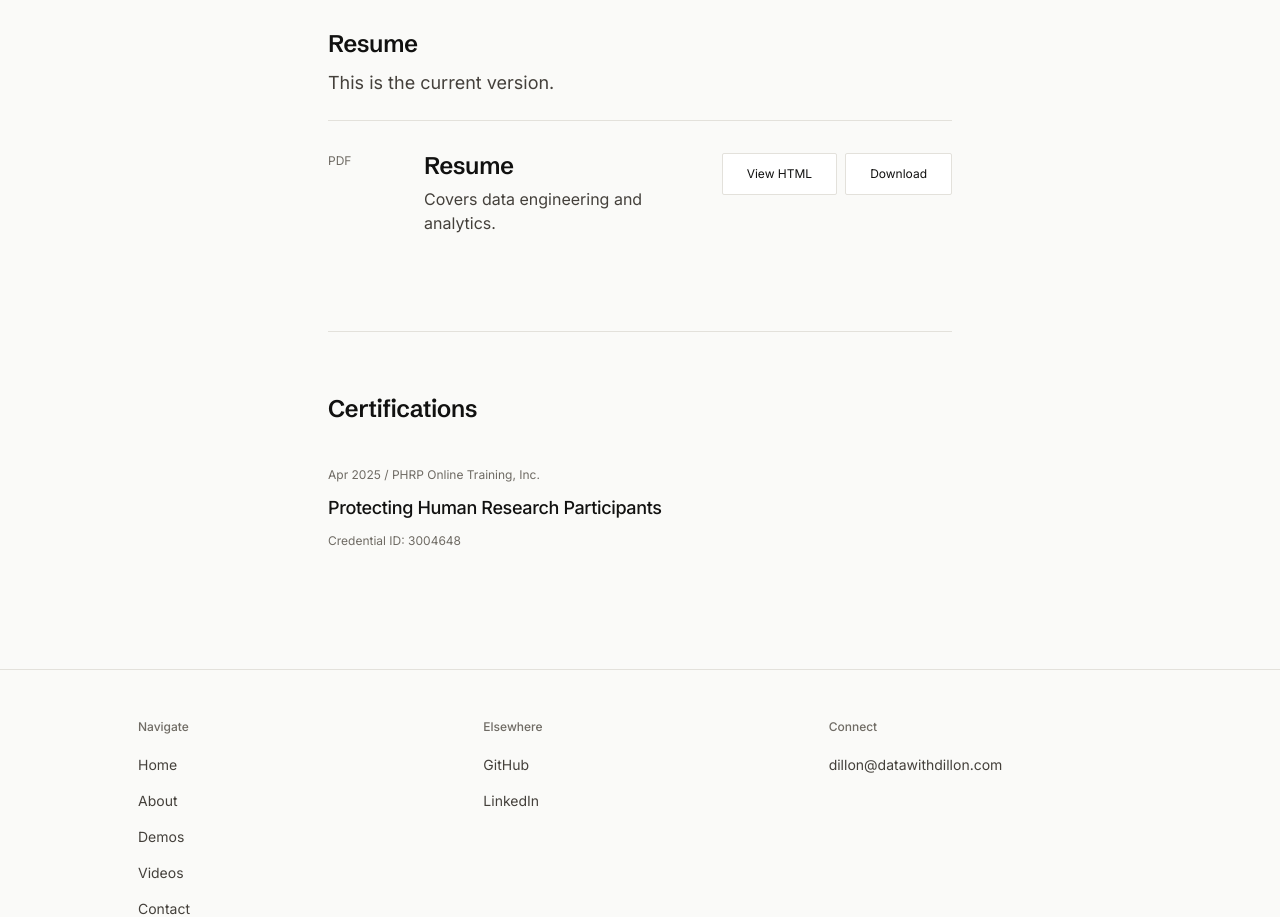
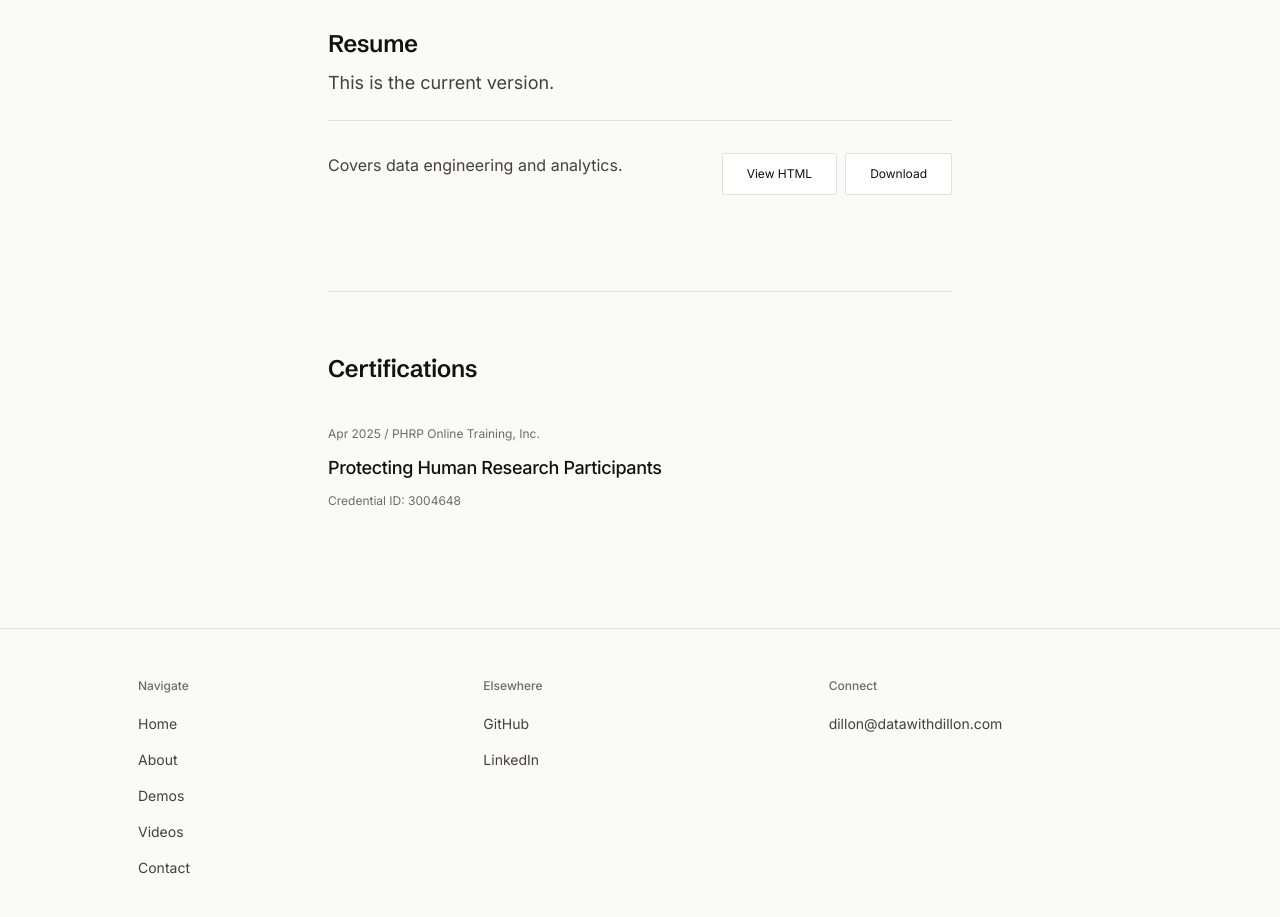
Before and after one commit to dillon-shearer/ds-portfolio, a Next.js app: page /about in a window 1280 px wide. Shown: the part 840-1757 px from the top of the page. Built offline with nearby package versions, Linux system fonts and the light colour scheme; no server answers.

Commit message:
Size the contact Elsewhere links to match their heading and drop the repeated Resume heading on About

```diff
--- a/app/about/page.module.css
+++ b/app/about/page.module.css
@@ -52,7 +52,7 @@
 }
 
 .resumeRow {
-  grid-template-columns: calc(var(--space-8) + var(--space-4)) minmax(0, 1fr) auto;
+  grid-template-columns: minmax(0, 1fr) auto;
   border-top: var(--rule-hairline) solid var(--color-rule);
 }
 
@@ -87,17 +87,8 @@
   min-width: 0;
 }
 
-.rowTitle,
 .certificationTitle {
   color: var(--color-ink);
-}
-
-.rowTitle {
-  font-family: var(--font-display);
-  font-size: var(--text-xl);
-  font-weight: 600;
-  line-height: var(--leading-tight);
-  letter-spacing: var(--tracking-tight);
 }
 
 .certificationTitle {
@@ -115,7 +106,6 @@
   font-weight: 400;
   line-height: var(--leading-normal);
   color: var(--color-ink-2);
-  margin-top: var(--space-2);
 }
 
 .credential {
--- a/app/about/page.tsx
+++ b/app/about/page.tsx
@@ -27,9 +27,7 @@ export default function AboutPage() {
         <ul className={styles.ledgerList}>
           {RESUMES.map((r) => (
             <li key={r.role} className={styles.resumeRow}>
-              <p className={styles.meta}>{ABOUT_PAGE.resume.formatLabel}</p>
               <div className={styles.rowContent}>
-                <h3 className={styles.rowTitle}>{r.role}</h3>
                 <p className={styles.rowDescription}>{r.description}</p>
               </div>
               <div className={styles.resumeActions}>
--- a/app/contact/page.module.css
+++ b/app/contact/page.module.css
@@ -51,7 +51,7 @@
   flex-wrap: wrap;
   align-items: center;
   font-family: var(--font-mono);
-  font-size: var(--text-base);
+  font-size: var(--text-lg);
   font-weight: 400;
   line-height: var(--leading-snug);
 }
--- a/content/about.ts
+++ b/content/about.ts
@@ -19,7 +19,6 @@ export const ABOUT_PAGE = {
   resume: {
     heading: 'Resume',
     intro: 'This is the current version.',
-    formatLabel: 'PDF',
     downloadLabel: 'Download',
   },
   certifications: {
--- a/scripts/ui-scenarios/about.json
+++ b/scripts/ui-scenarios/about.json
@@ -25,6 +25,11 @@
           "selector": "h2:has-text('Certifications')"
         },
         {
+          "kind": "eval",
+          "expression": "Array.from(document.querySelectorAll('h2, h3')).filter((h) => h.textContent.trim() === 'Resume').length",
+          "equals": 1
+        },
+        {
           "kind": "visible",
           "selector": "a:has-text('View HTML') >> nth=0"
         },
--- a/scripts/ui-scenarios/contact.json
+++ b/scripts/ui-scenarios/contact.json
@@ -28,7 +28,7 @@
         {
           "kind": "eval",
           "expression": "Array.from(document.querySelectorAll('section[aria-labelledby=elsewhere-heading] a')).map((a) => a.textContent.trim() + ':' + getComputedStyle(a).fontSize).join('|')",
-          "equals": "Email:16px|LinkedIn:16px|GitHub:16px"
+          "equals": "Email:20px|LinkedIn:20px|GitHub:20px"
         },
         {
           "kind": "eval",
```
